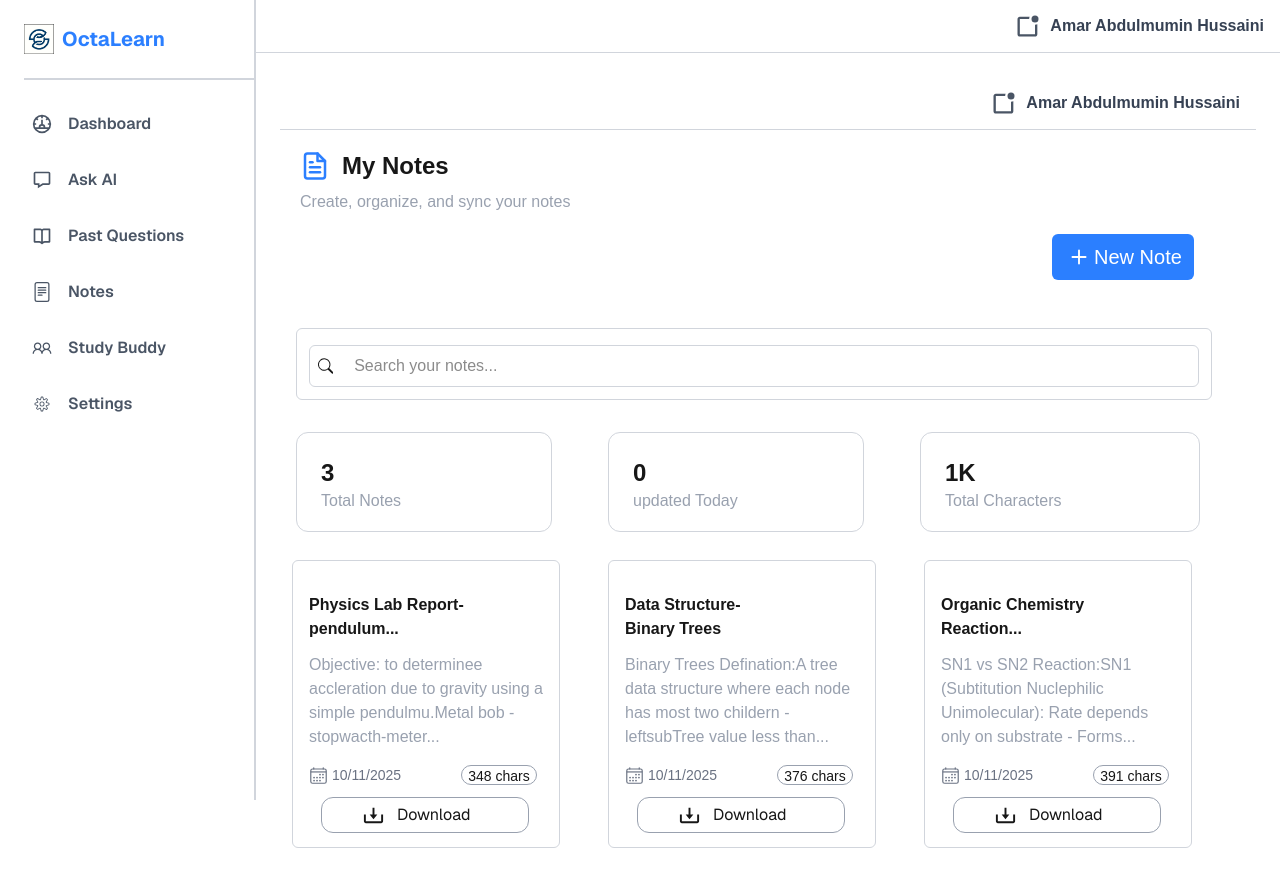
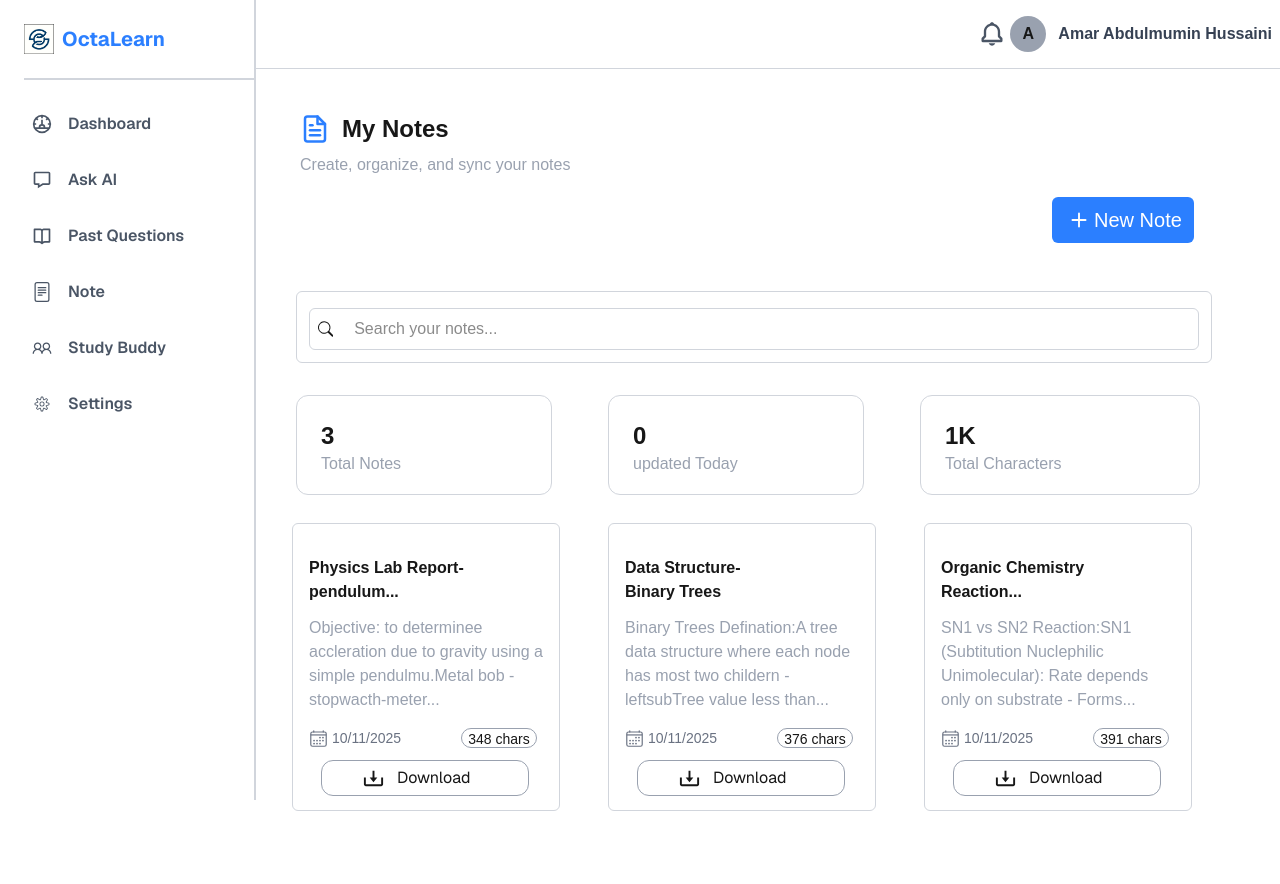
Before and after one commit to Lanslot47/OctaLearn, a Next.js app: page /Note in a window 1280 px wide. After the commit the page ends 847 px from the top, so only its background shows below. Built offline with nearby package versions, Linux system fonts and the light colour scheme.

Commit message:
i made changes

```diff
--- a/app/(admin-dashboard)/Note/page.tsx
+++ b/app/(admin-dashboard)/Note/page.tsx
@@ -1,12 +1,12 @@
 import Hero from "../Note/Hero"
-import Navbar from "../component/Navbar"
+// import Navbar from "../component/Navbar"
 
 
 const page=()=>{
     return(
 
         <div>
-     <Navbar/>
+     {/* <Navbar/> */}
      <Hero/>
         </div>
     )
--- a/app/(admin-dashboard)/component/Navbar.tsx
+++ b/app/(admin-dashboard)/component/Navbar.tsx
@@ -1,10 +1,13 @@
-import { BiNotification } from "react-icons/bi";
+import { BiBell } from "react-icons/bi";
 
 const Navbar = () => {
   return (
-    <div className="fixed md:static z-40 bg-white w-full border-b border-gray-300 px-4 py-3">
-      <nav className="flex items-center justify-between md:justify-end">
-        <BiNotification size={28} className="text-gray-600" />
+    <div className="fixed md:static z-40 bg-white w-full border-b border-gray-300 px-2 py-4">
+      <nav className="flex items-center justify-between gap-1 md:justify-end">
+        <BiBell size={28} className="text-gray-600  " />
+        <div className="h-9 w-9 bg-gray-400 rounded-full flex items-center justify-center">
+          <span className="font-semibold ">A</span>
+        </div>
         <h3 className="text-sm md:text-base font-semibold text-gray-700 ml-2 truncate">
           Amar Abdulmumin Hussaini
         </h3>
--- a/app/(admin-dashboard)/component/Sidebar.tsx
+++ b/app/(admin-dashboard)/component/Sidebar.tsx
@@ -16,7 +16,7 @@ const Sidebar = () => {
     { id: 1, title: "Dashboard", icon: <GrDashboard size={20} />, url: "./admin" },
     { id: 2, title: "Ask AI", icon: <BiMessage size={20} />, url: "./askAi" },
     { id: 3, title: "Past Questions", icon: <BiBookOpen size={20} />, url: "./pastquestions" },
-    { id: 4, title: "Notes", icon: <BsFileText size={20} />, url: "./NewNote" },
+    { id: 4, title: "Note", icon: <BsFileText size={20} />, url: "./Note" },
     { id: 5, title: "Study Buddy", icon: <LiaUserFriendsSolid size={20} />, url: "./studyFriend" },
     { id: 6, title: "Settings", icon: <CiSettings size={20} />, url: "./Settings" },
   ]
```
Also changed, not shown: app/(admin-dashboard)/Note/Hero.tsx (+5 -5 lines), app/(admin-dashboard)/Settings/Top.tsx (line endings or trailing spaces).
